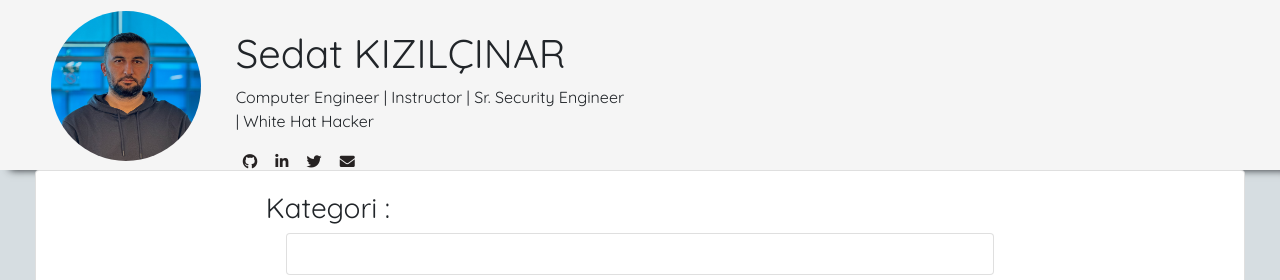
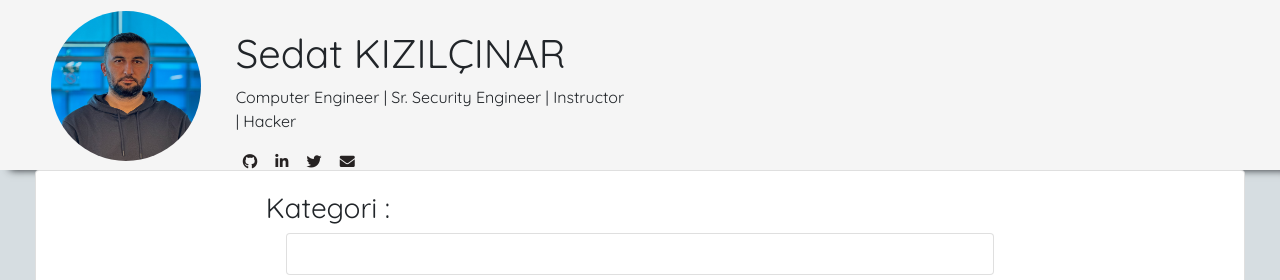
Before and after one commit to laccart/laccart, a Jekyll site: the page built from categories/analiz.md, in a window 1280 px wide. Shown: the top 280 px of the page. Built offline with Jekyll 4.4.1, drawn with Linux system fonts in a browser that asks for light colours; nearby versions of some CDN libraries.

Commit message:
Update _config.yml

```diff
--- a/_config.yml
+++ b/_config.yml
@@ -1,5 +1,5 @@
 title: Sedat KIZILÇINAR
-subtitle: Computer Engineer | Instructor | Sr. Security Engineer | White Hat Hacker
+subtitle: Computer Engineer | Sr. Security Engineer | Instructor | Hacker
 description: >- # this means to ignore newlines until "baseurl:"
   Siber Güvenlik Blogu
 baseurl: "/" # the subpath of your site, e.g. /blog
```
